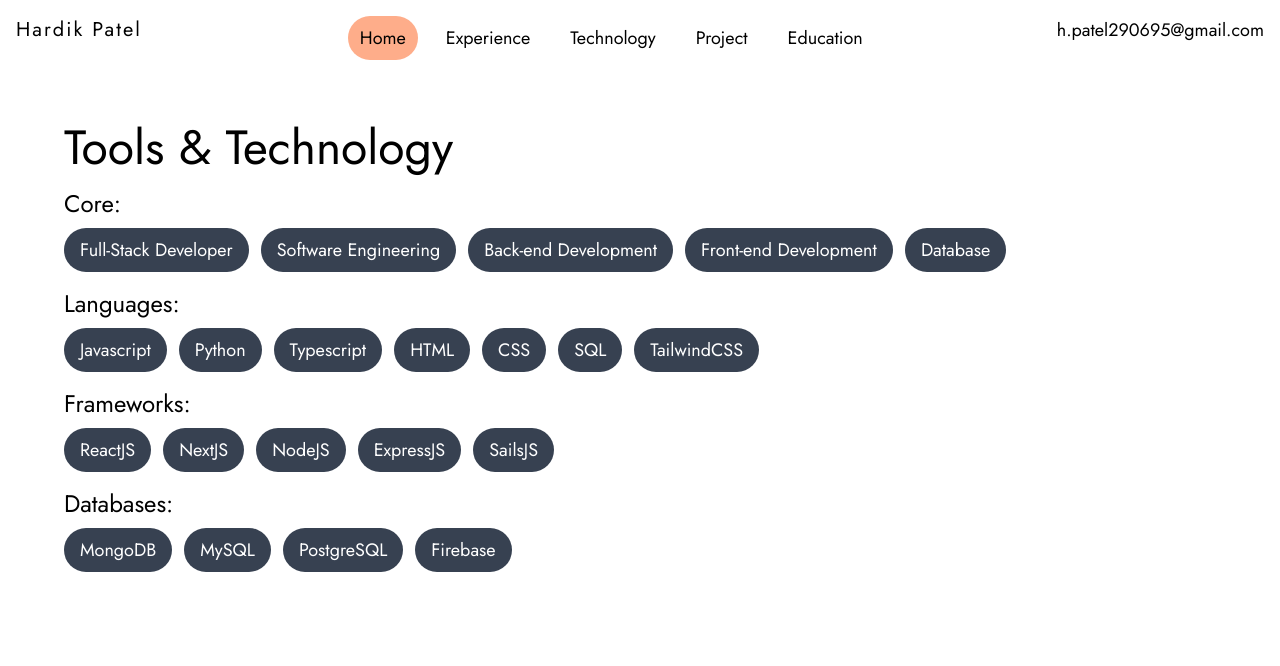
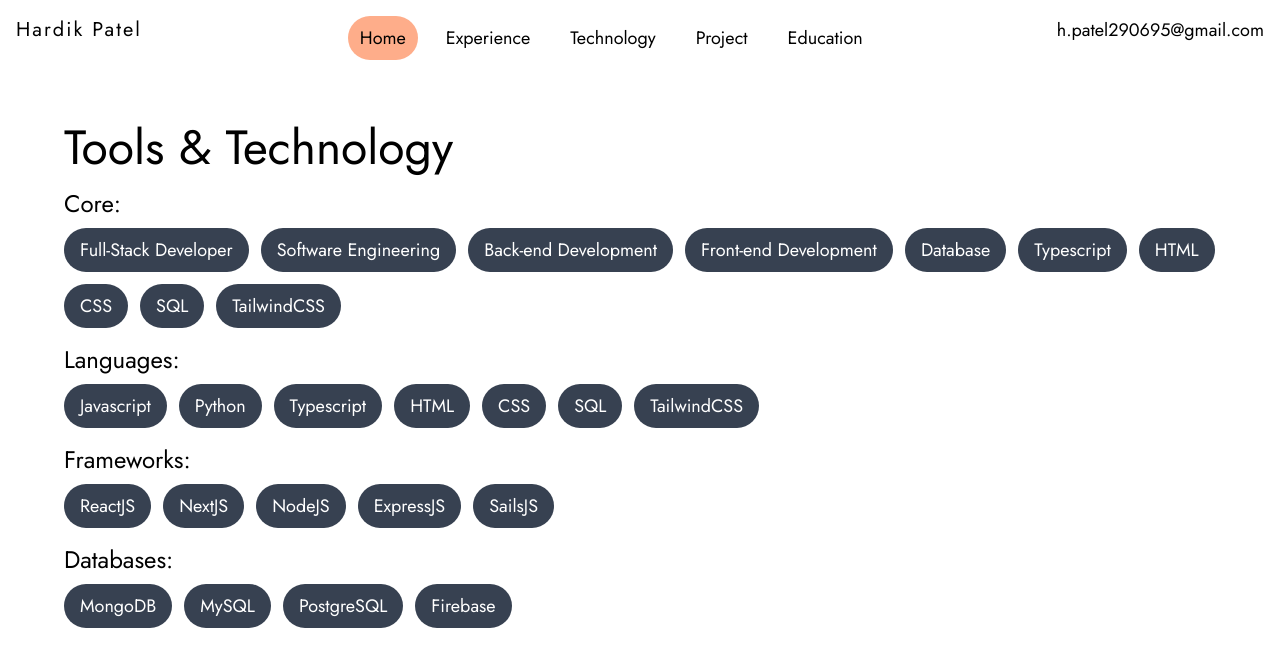
Before and after one commit to hardikpatel2906/my-portfolio, a React (Create React App) app: page /technology in a window 1280 px wide. Shown: the top 666 px of the page. Built offline with nearby package versions, Linux system fonts and the light colour scheme.

Commit message:
Change in Technologies Page to get tech buttons in next line

```diff
--- a/src/components/Technology.js
+++ b/src/components/Technology.js
@@ -3,7 +3,7 @@
     const techDatas = [
         {
             type: "Core",
-            technologies: ["Full-Stack Developer", "Software Engineering", "Back-end Development","Front-end Development", "Database"]
+            technologies: ["Full-Stack Developer", "Software Engineering", "Back-end Development","Front-end Development", "Database", "Typescript", "HTML","CSS","SQL", "TailwindCSS"]
         },
         {
             type: "Languages",
@@ -27,7 +27,7 @@
                 {techDatas.map((techData) => (
                     <>
                         <p className="mt-4 font-Jost text-2xl">{techData.type}:</p>
-                        <div className="flex gap-3 mt-2">
+                        <div className="flex flex-wrap gap-3 mt-2">
                             {techData.technologies.map((tech) => (<span><button className="bg-gray-700 text-white rounded-full px-4 py-2 text-lg font-Jost">{tech}</button></span>))}
                         </div>
 
```
